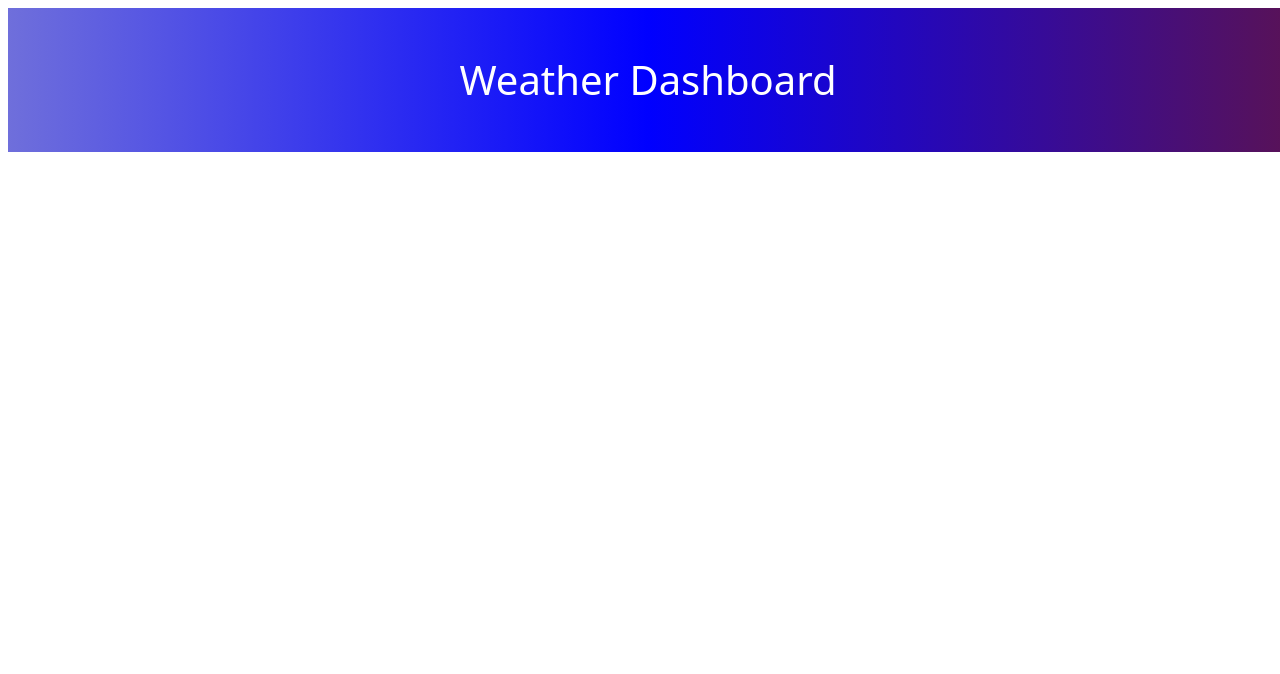
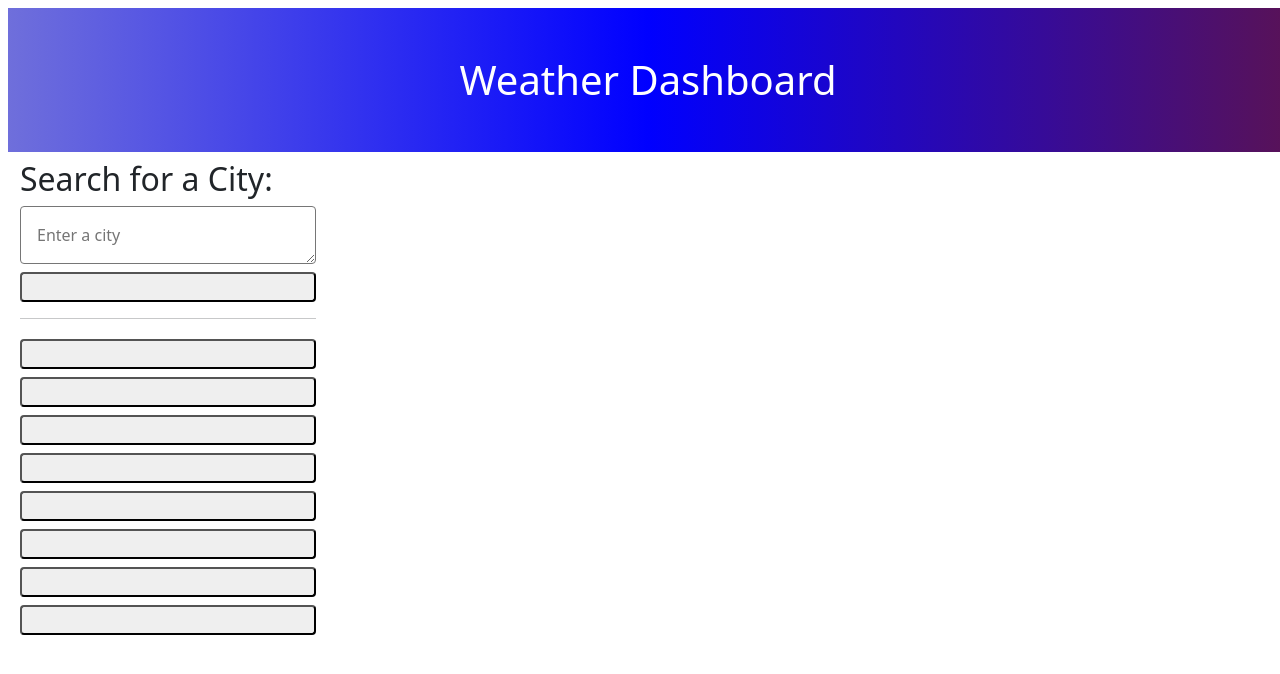
Before and after one commit to Dasantia89/mod6Server-SideApiChallenge, a plain HTML site: page index.html in a window 1280 px wide. Drawn offline with nearby package versions, Linux system fonts and the light colour scheme.

Commit message:
added html and css for city search section

```diff
--- a/Assets/css/style.css
+++ b/Assets/css/style.css
@@ -2,3 +2,8 @@
     background-image: linear-gradient(to right,rgb(111, 111, 219),blue, rgb(88, 18, 88));
     color: white;
 }
+
+.cityBtn{
+    height: 30px;
+
+}
--- a/index.html
+++ b/index.html
@@ -17,6 +17,27 @@
         <h1 class="col-12 text-center p-5" id="dash">Weather Dashboard</h1>
     </header>
 
+    <main class="row">
+        <aside  class="col-3 d-flex flex-column">
+            <h2>Search for a City:</h2>
+            <form action="submit" class="d-flex flex-column">
+                <textarea id="city" cols="30" rows="1" class="p-3 mb-2 rounded" placeholder="Enter a city"></textarea>
+                <button type="submit" class="cityBtn rounded"></button>
+            </form>
+            <hr>
+            <button class="cityBtn my-1 rounded"></button>
+            <button class="cityBtn my-1 rounded"></button>
+            <button class="cityBtn my-1 rounded"></button>
+            <button class="cityBtn my-1 rounded"></button>
+            <button class="cityBtn my-1 rounded"></button>
+            <button class="cityBtn my-1 rounded"></button>
+            <button class="cityBtn my-1 rounded"></button>
+            <button class="cityBtn my-1 rounded"></button>
+        </aside>
+        <section class="col-8 d-flex flex-column">
+
+        </section>
+    </main>
     <script src="https://code.jquery.com/jquery-3.5.1.min.js"></script>
     <script src="./Assets/scripts/scripts.js"></script>
 </body>
```
